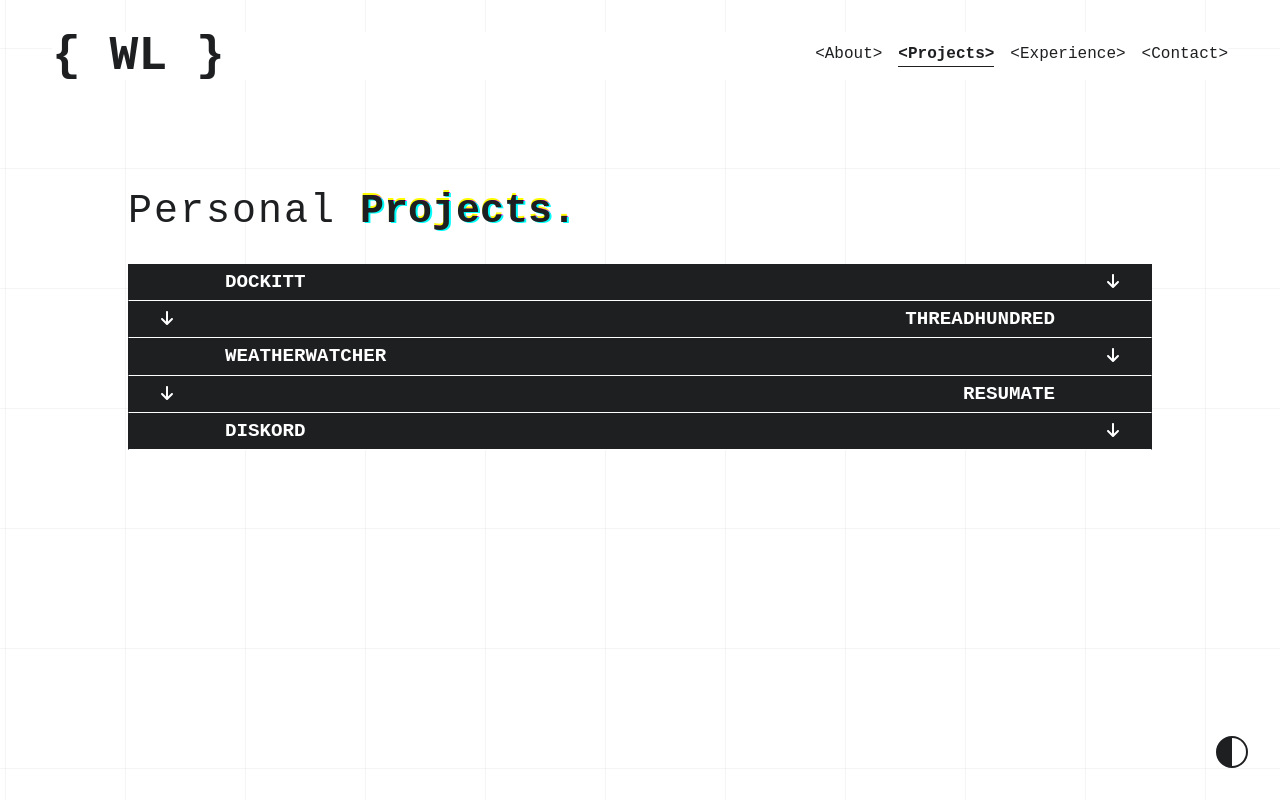
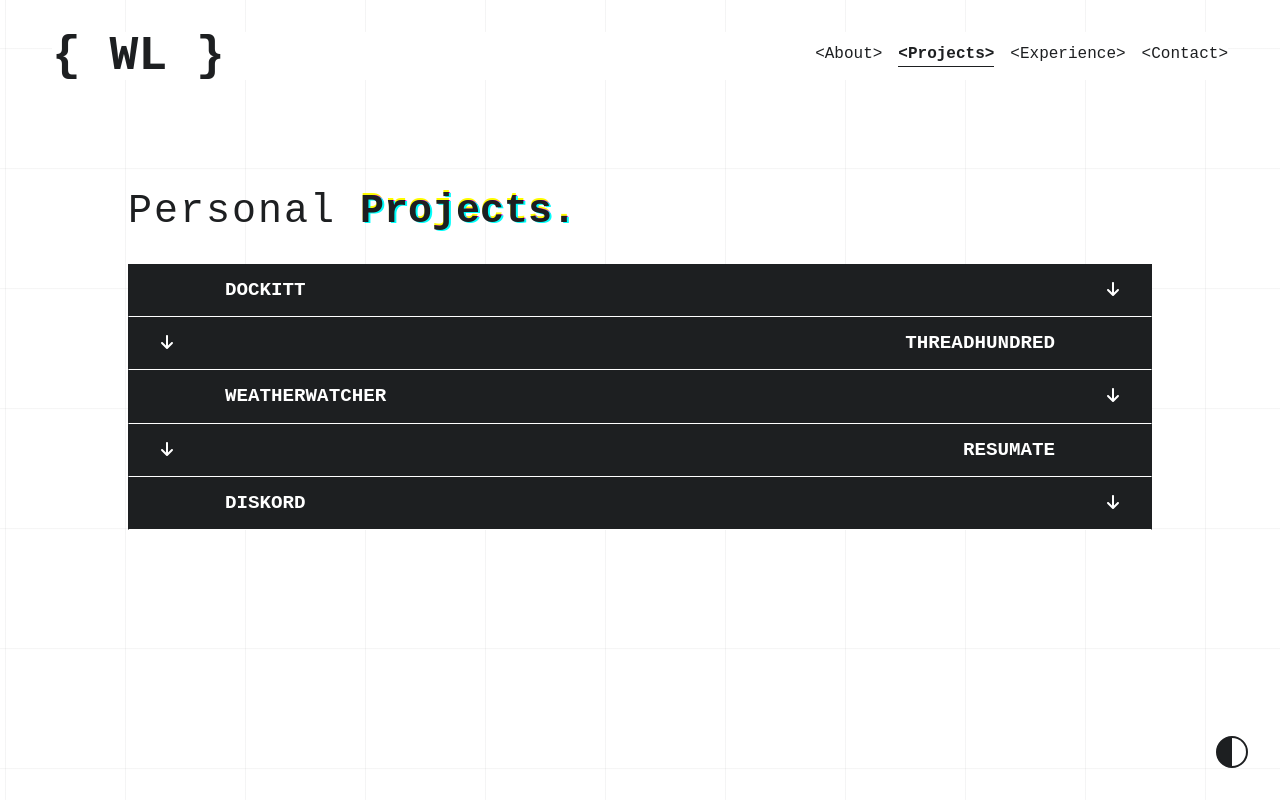
Before and after one commit to williamalowe/WilliamALowe, a React (Vite) app: page /projects in a window 1280 px wide. Built offline with nearby package versions, Linux system fonts and the light colour scheme; a web font is replaced by a local one.

Commit message:
styles: adjust accordion header sizing

```diff
--- a/src/components/Accordion/Accordion.module.css
+++ b/src/components/Accordion/Accordion.module.css
@@ -4,7 +4,7 @@
 .header {
   display: flex;
   border: 1px solid var(--text-color);
-  padding: 0.5rem 2rem;
+  padding: 1rem 2rem;
   cursor: pointer;
   color: var(--bg-primary);
   background: var(--text-color);
```
